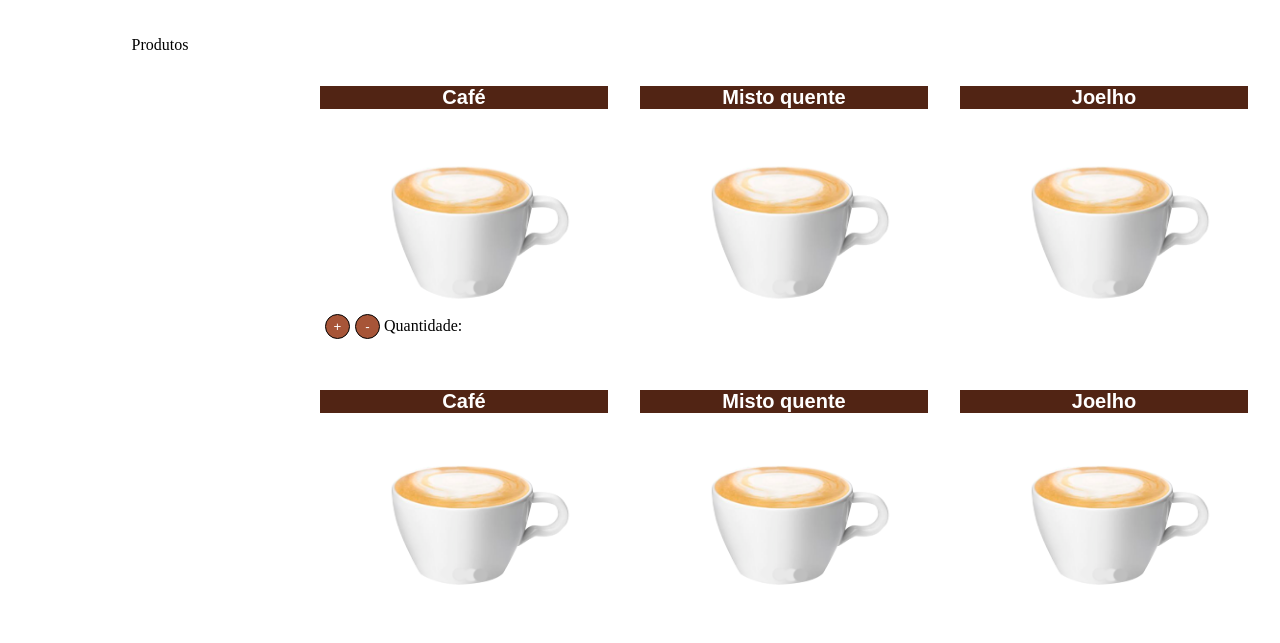
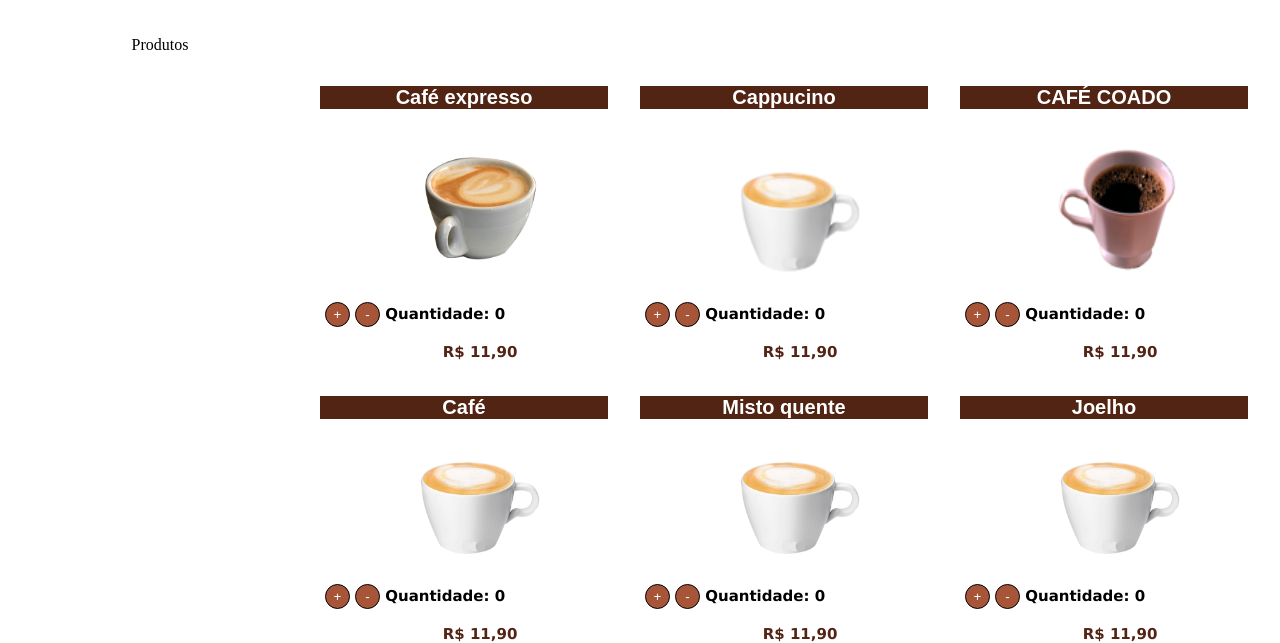
Before and after one commit to G4brielSilva/Focus-Trainee, a plain HTML site: page Site/index.html in a window 1280 px wide. Shown: the part 212-855 px from the top of the page. Before the commit the page ends 831 px from the top, so only its background shows below. Drawn offline with Linux system fonts and the light colour scheme; files whose address does not match are found by name.

Commit message:
Alterações no preço

```diff
--- a/Site/index.html
+++ b/Site/index.html
@@ -43,7 +43,69 @@
     <div class="produtos">
         Produtos
     </div>
+
+    <!--
+        Alterar os ids;
+        Alterar os preços;
+        Mudar os nomes e imagens;
+        programar o js;
+    -->
+
+
     <div class="corpo">
+        <li id="listabody">
+            <div class="imagens">
+                <div class="box">
+                    <div class="faixa">
+                        Café expresso
+                    </div>
+                    <br>
+                    <img class="imagem" src="./img.png/café expresso.png">
+                    <br>
+                    <br>
+                    <div class="interface">
+                        <button class="botoes-add" onclick=conta(1)>+</button>
+                        <button class="botoes-add" onclick=conta(-1)>-</button>
+                        <p class="quantidade">&nbspQuantidade:&nbsp<a id="0">0</a></p>
+                        <p class="preco">R$ 11,90</p>
+                    </div>
+
+                </div>
+
+                <div class="box">
+                    <div class="faixa">
+                        Cappucino
+                    </div>
+                    <br>
+                    <img class="imagem" src="./img.png/cappucino2.png">
+                    <br>
+                    <br>
+                    <div class="interface">
+                        <button class="botoes-add" onclick=conta(1)>+</button>
+                        <button class="botoes-add" onclick=conta(-1)>-</button>
+                        <p class="quantidade">&nbspQuantidade:&nbsp<a id="0">0</a></p>
+                        <p class="preco">R$ 11,90</p>
+                    </div>
+                </div>
+
+                <div class="box">
+                    <div class="faixa">
+                        CAFÉ COADO
+                    </div>
+                    <br>
+                    <img class="imagem" src="./img.png/café coado2.png">
+                    <br>
+                    <br>
+                    <div class="interface">
+                        <button class="botoes-add" onclick=conta(1)>+</button>
+                        <button class="botoes-add" onclick=conta(-1)>-</button>
+                        <p class="quantidade">&nbspQuantidade:&nbsp<a id="0">0</a></p>
+                        <p class="preco">R$ 11,90</p>
+                    </div>
+                </div>
+
+            </div>
+        </li>
         <li id="listabody">
             <div class="imagens">
                 <div class="box">
@@ -51,53 +113,45 @@
                         Café
                     </div>
                     <img class="imagem" src="./img.png/cappucino.png">
+                    <br>
+                    <br>
                     <div class="interface">
-                        <button class="butoes-add" onclick=conta(1)>+</button>
-                        <button class="butoes-add" onclick=conta(-1)>-</button>
-                        <p class="quantidade">&nbspQuantidade:&nbsp<a id="0"></a></p>
+                        <button class="botoes-add" onclick=conta(1)>+</button>
+                        <button class="botoes-add" onclick=conta(-1)>-</button>
+                        <p class="quantidade">&nbspQuantidade:&nbsp<a id="0">0</a></p>
+                        <p class="preco">R$ 11,90</p>
                     </div>
 
                 </div>
 
-                <div>
+                <div class="box">
                     <div class="faixa">
                         Misto quente
                     </div>
                     <img class="imagem" src="./img.png/cappucino.png">
+                    <br>
+                    <br>
+                    <div class="interface">
+                        <button class="botoes-add" onclick=conta(1)>+</button>
+                        <button class="botoes-add" onclick=conta(-1)>-</button>
+                        <p class="quantidade">&nbspQuantidade:&nbsp<a id="0">0</a></p>
+                        <p class="preco">R$ 11,90</p>
+                    </div>
                 </div>
 
-                <div>
+                <div class="box">
                     <div class="faixa">
                         Joelho
                     </div>
                     <img class="imagem" src="./img.png/cappucino.png">
-                </div>
-
-            </div>
-        </li>
-
-        <li id="listabody">
-            <div class="imagens">
-                <div class="box">
-                    <div class="faixa">
-                        Café
+                    <br>
+                    <br>
+                    <div class="interface">
+                        <button class="botoes-add" onclick=conta(1)>+</button>
+                        <button class="botoes-add" onclick=conta(-1)>-</button>
+                        <p class="quantidade">&nbspQuantidade:&nbsp<a id="0">0</a></p>
+                        <p class="preco">R$ 11,90</p>
                     </div>
-                    <img class="imagem" src="./img.png/cappucino.png">
-
-                </div>
-
-                <div>
-                    <div class="faixa">
-                        Misto quente
-                    </div>
-                    <img class="imagem" src="./img.png/cappucino.png">
-                </div>
-
-                <div>
-                    <div class="faixa">
-                        Joelho
-                    </div>
-                    <img class="imagem" src="./img.png/cappucino.png">
                 </div>
 
             </div>
--- a/Site/style.css
+++ b/Site/style.css
@@ -89,13 +89,13 @@ body {
 
 .imagem
 {
-    padding-left: 20%;
+    padding-left: 30%;
     margin-top: 10px;
-    height: 75%;
-    width: 60%;
+    height: 55%;
+    width: 40%;
 }
 
-.butoes-add
+.botoes-add
 {
     color: white;
     background-color: #a75538;
@@ -109,5 +109,19 @@ body {
 
 .quantidade
 {
+    font-size: 15px;
     padding-top: 3px;
+    font-weight: bold;
+    font-family: Verdana;
+
 }
+
+.preco
+{
+    margin-top: 20px;
+    text-align: center;
+    color: var(--marrom-avermelhado);
+    font-size: 15px;
+    font-family: Verdana;
+    font-weight: bolder;
+}
```
